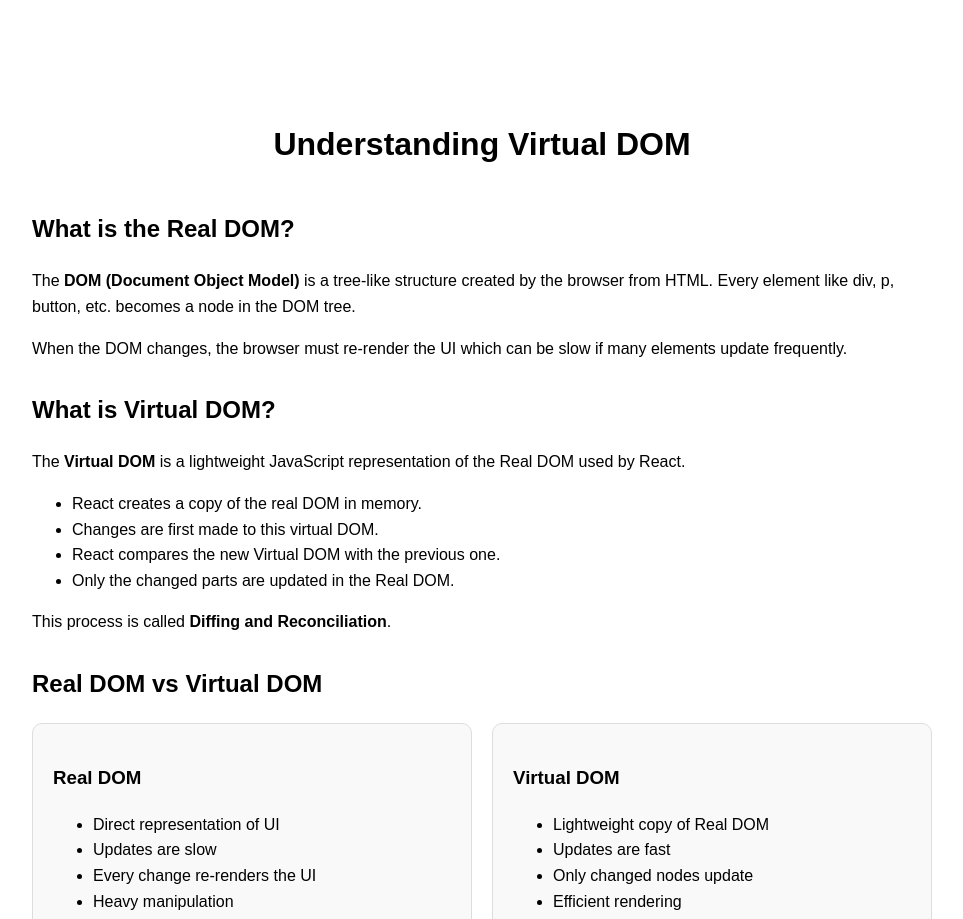
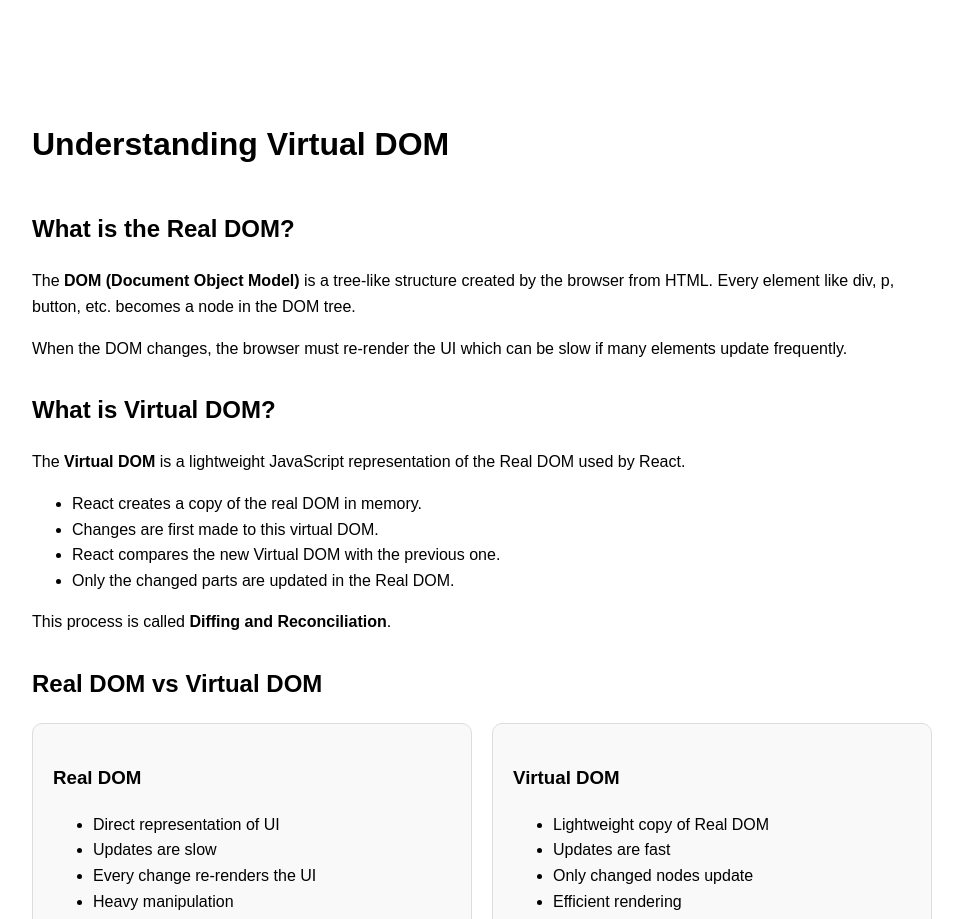
Before and after one commit to polymathnk/FSR-AIO-PROGRESS-2026, a React (Vite) app in the folder 3. FSR-MAR-2026/1. Basics/: page / in a window 1280 px wide. Shown: the part 4529-5448 px from the top of the page, without its empty margins (158-1121 px from the left). Built offline with nearby package versions, Linux system fonts and the light colour scheme.

Commit message:
align dom heading to left

```diff
--- a/3. FSR-MAR-2026/1. Basics/src/DOM.jsx
+++ b/3. FSR-MAR-2026/1. Basics/src/DOM.jsx
@@ -94,7 +94,7 @@ const styles = {
     lineHeight: "1.6",
   },
   title: {
-    textAlign: "center",
+    textAlign: "left",
     marginBottom: "40px",
   },
   section: {
```
